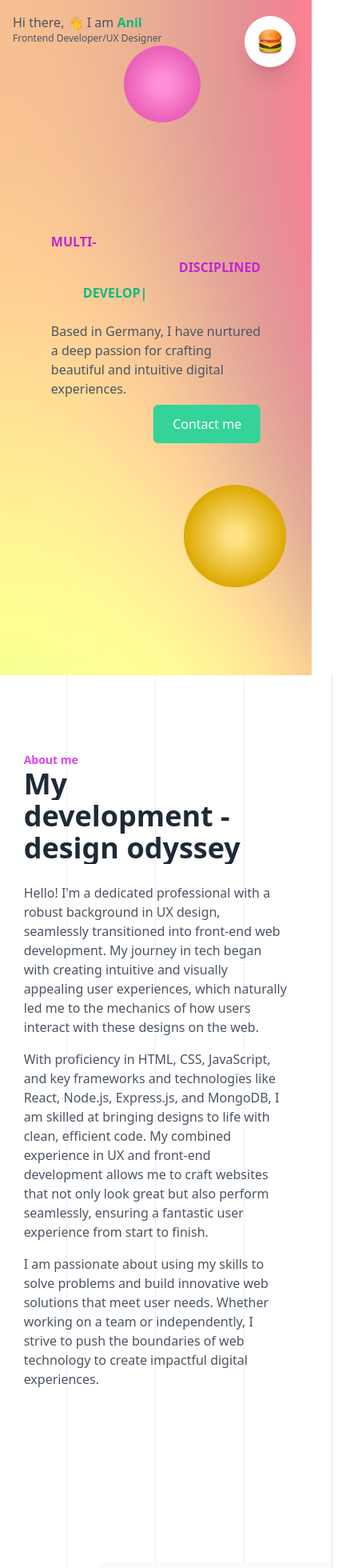
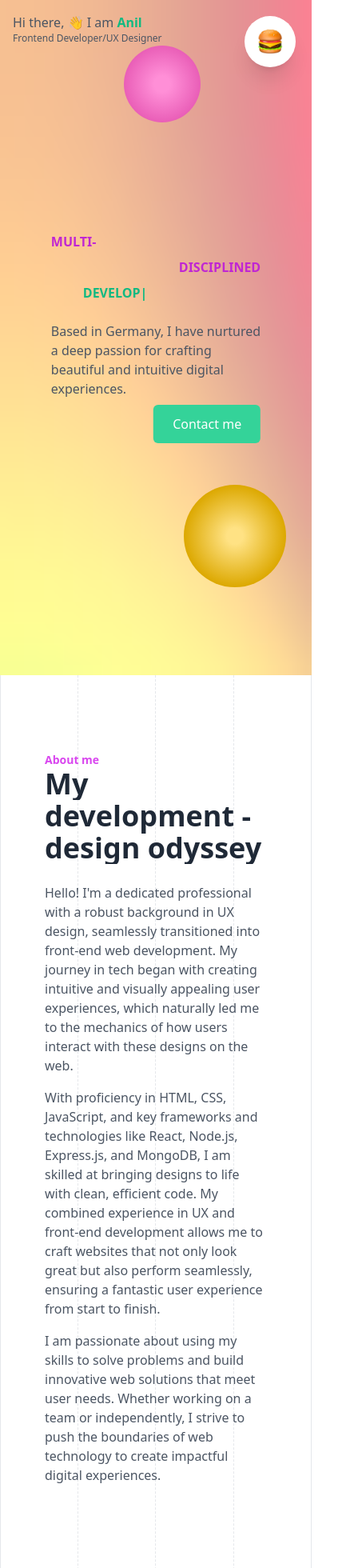
Before and after one commit to cursedxp/portfolio-site, a React (Vite) app: page / in a window 390 px wide. Shown: the top 1960 px of the page at 80% size, 443 px wide, since content can reach past the window. Built offline with nearby package versions, Linux system fonts and the light colour scheme.

Commit message:
♻️ (App.jsx): refactor CSS class in the div element to improve readability and maintainability

```diff
--- a/src/App.jsx
+++ b/src/App.jsx
@@ -11,7 +11,7 @@ function App() {
       <Header />
       <Hero />
       <main className="flex justify-center ">
-        <div className="relative  py-16  xl:max-w-6xl lg:max-w-4xl xs:max-w-2xl">
+        <div className="relative  py-16  xl:max-w-6xl w-full ">
           <div className="absolute inset-0 pointer-events-none border-l border-r border-gray-200"></div>
           <div className="absolute inset-0 grid grid-cols-4 pointer-events-none -z-10">
             <div className="col-span-1 border-dashed border-r border-gray-200"></div>
```
